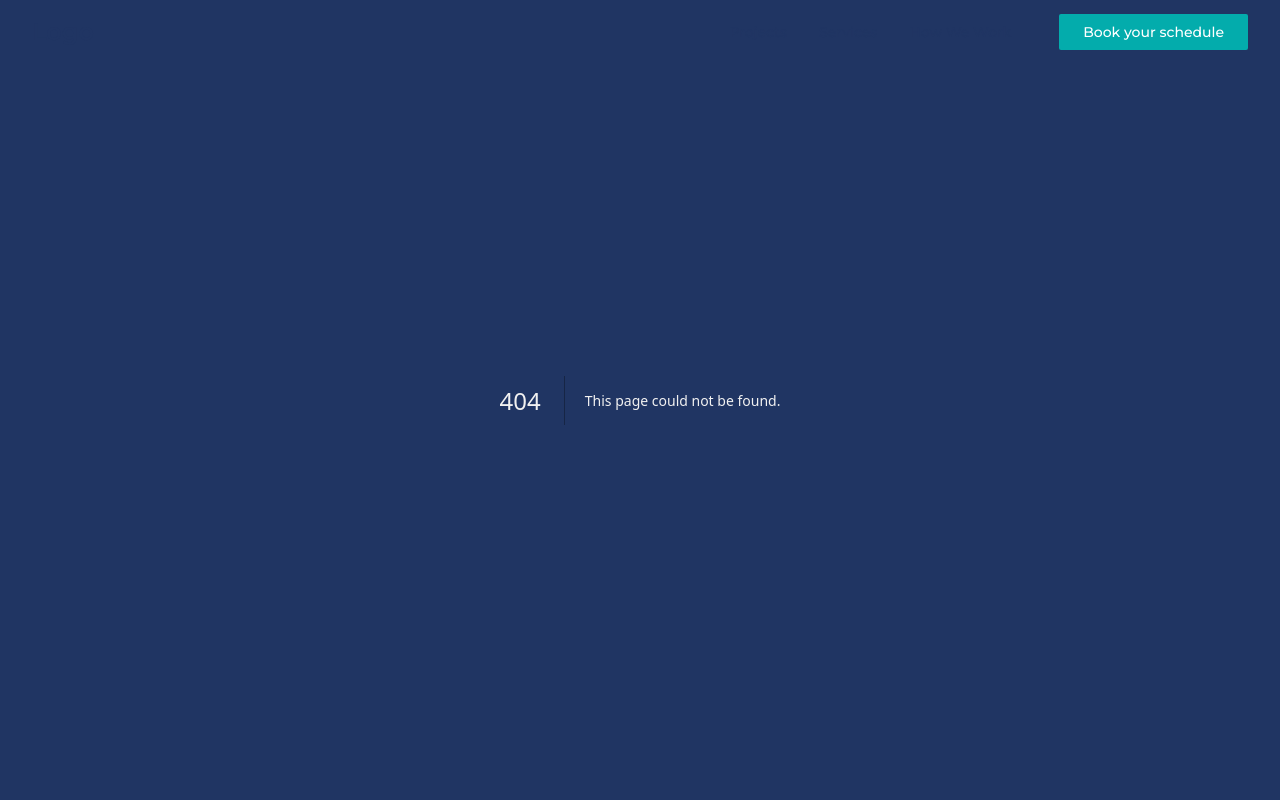
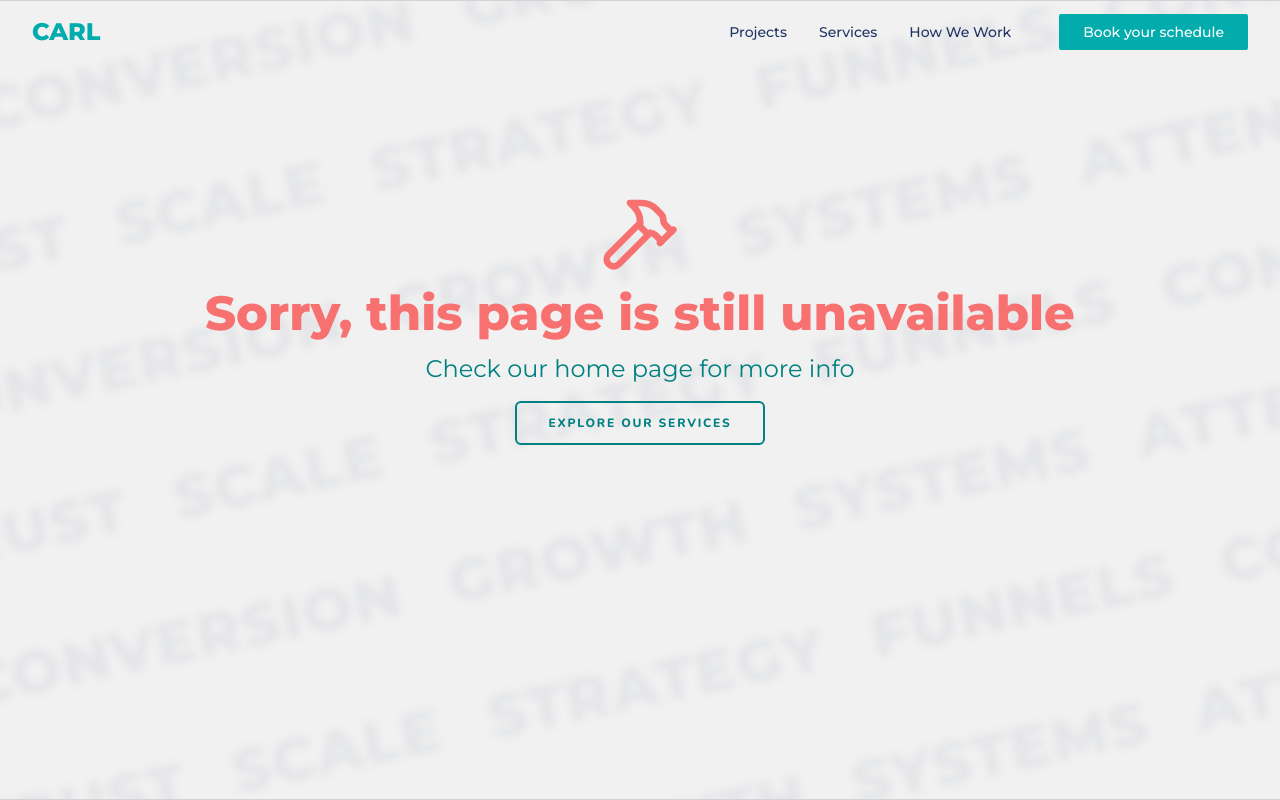
Before and after one commit to synthh27/carl-sobrepena-portfolio, a Next.js app: page /projects in a window 1280 px wide. Before the commit this address had no page. Built offline with nearby package versions, Linux system fonts and the light colour scheme.

Commit message:
Updated CTA Links

```diff
--- a/app/layout.js
+++ b/app/layout.js
@@ -90,8 +90,8 @@ export const viewport = {
 
 export default function RootLayout({ children }) {
   return (
-    <html lang="en" className={`${montserrat.variable} ${inter.variable} ${nunito.variable}`}>
-      <body className="font-body bg-paper-dim text-ink antialiased">
+    <html lang="en" className={`${montserrat.variable} ${inter.variable} ${nunito.variable} scroll-smooth`}>
+      <body className=" font-body bg-paper-dim text-ink antialiased">
         <Navbar />
         {children}
       </body>
--- /dev/null
+++ b/app/projects/page.js
@@ -0,0 +1,77 @@
+'use client'
+import React, { useEffect, useRef, useState } from 'react'
+import ScrollingWordsBackground from '@/components/ScrollingWordsBackground'
+import { Hammer } from 'lucide-react'
+
+const page = () => {
+  const sectionRef = useRef(null);
+  const [isVisible, setIsVisible] = useState(false);
+  const bgWords = [
+    "STRATEGY",
+    "FUNNELS",
+    "CONVERSION",
+    "GROWTH",
+    "SYSTEMS",
+    "ATTENTION",
+    "TRUST",
+    "SCALE",
+  ];
+
+  useEffect(() => {
+    const node = sectionRef.current
+    if (!node) return
+
+    const observer = new IntersectionObserver(
+      ([entry]) => {
+        if (entry.isIntersecting) {
+          setIsVisible(true)
+          observer.unobserve(node) // only trigger once
+        }
+      },
+      {
+        threshold: 0.2, // fire once ~20% of the section is visible
+        rootMargin: '0px 0px -10% 0px', // trigger slightly before it fully enters
+      }
+    )
+
+      observer.observe(node)
+      return () => observer.disconnect()
+    }, []);
+  return (
+    <section
+      ref={sectionRef}
+      id="contact-banner"
+      className={`relative min-h-screen w-full overflow-hidden px-8 py-16 lg:py-28 sm:px-8 border-b border-t border-line bg-ink transition-all duration-1000 ease-out ${
+          isVisible ? 'opacity-100 translate-y-0' : 'opacity-0 translate-y-12'
+      }`}
+  >
+      <style>{`
+          @keyframes rotateBorder {
+          0%{
+              border-color: #005050;
+          }
+          100% {
+              border-color: #008080;
+          }
+      `}</style>
+      <ScrollingWordsBackground words={bgWords} />
+      <div className='relative flex flex-col pt-20  w-full min-h-full mx-auto max-w-6xl text-center font-display gap-4'>
+        <Hammer className='mx-auto text-red-400 size-20 self-center'/>
+        <h2 className='mx-auto max-w-5xl font-bold text-red-400 text-5xl'>Sorry, this page is still unavailable</h2>
+        <p className='mx-auto max-w-4xl text-brass text-2xl lg:text-2xl'>Check our home page for more info</p>
+        <div className="w-full flex flex-col sm:flex-row items-center justify-center gap-4">
+          <a
+            onClick={() => handleNavClick('/')}
+            href="/"
+            className="w-full sm:w-fit font-mono font-bold rounded-md text-xs md:text-md uppercase tracking-[0.15em] bg-transparent border-brass px-8 py-3 text-brass transition-colors hover:text-brass-soft hover:border-brass-soft hover:shadow-xl border-2"
+          >
+            Explore our services
+          </a>
+        </div>
+      </div>
+
+    </section>
+  )
+}
+
+export default page
--- a/components/NavBar.jsx
+++ b/components/NavBar.jsx
@@ -38,9 +38,10 @@ export default function Navbar() {
           <div className="flex-shrink-0">
             <button
               onClick={() => handleNavClick('/')}
-              className="text-2xl font-semibold text-paper-dim hover:text-brass-soft transition-colors"
+              className="text-2xl font-bold uppercase text-brass-soft hover:text-brass transition-colors"
+
             >
-              Logo
+              Carl
             </button>
           </div>
 
@@ -55,7 +56,7 @@ export default function Navbar() {
               <span className="absolute bottom-0 left-0 w-0 h-0.5 bg-brass-soft group-hover:w-full transition-all duration-300"></span>
             </button>
             <button
-              onClick={() => handleNavClick('/services')}
+              onClick={() => handleNavClick('/#services')}
               className="text-sm text-paper-dim font-medium hover:text-brass-soft transition-colors relative group"
             >
               Services
@@ -99,7 +100,7 @@ export default function Navbar() {
 
             {/* Another Nav Link */}
             <button
-              onClick={() => handleNavClick('/work')}
+              onClick={() => handleNavClick('/#how-we-work')}
               className="text-sm text-paper-dim font-medium hover:text-brass-soft transition-colors relative group"
             >
               How We Work
@@ -108,7 +109,7 @@ export default function Navbar() {
 
             {/* CTA Button */}
             <button
-              onClick={() => handleNavClick('/contact')}
+              onClick={() => handleNavClick('https://cal.com/carl-sobrepena-3fexby/15min')}
               className="ml-4 px-6 py-2 bg-brass-soft text-white text-sm font-medium rounded-sm hover:bg-brass transition-all duration-200 active:scale-95"
             >
               Book your schedule
--- a/sections/landingPage/ContactBanner.jsx
+++ b/sections/landingPage/ContactBanner.jsx
@@ -41,7 +41,7 @@ const ContactBanner = () => {
 
         <section
             ref={sectionRef}
-            id="problem-banner"
+            id="contact-banner"
             className={`relative w-full overflow-hidden px-8 py-16 lg:py-28 sm:px-8 border-b border-t border-line bg-brass-soft transition-all duration-1000 ease-out ${
                 isVisible ? 'opacity-100 translate-y-0' : 'opacity-0 translate-y-12'
             }`}
--- a/sections/landingPage/Hero.jsx
+++ b/sections/landingPage/Hero.jsx
@@ -37,10 +37,6 @@ export default function Hero() {
       return () => observer.disconnect()
     }, [])
   return (
-    // <section
-    //   id="hero"
-    //   className="relative overflow-hidden border-b border-b-brass-soft bg-paper px-8 py-24 sm:px-16"
-    // >
     <section
       ref={sectionRef}
       id="hero"
@@ -69,7 +65,7 @@ export default function Hero() {
             Book a Clarity Call
           </a>
           <a
-            href="#projects"
+            href="#services"
             className="w-full sm:w-fit font-mono font-semibold rounded-md text-xs md:text-md uppercase tracking-[0.15em] bg-transparent border-brass px-8 py-3 text-brass transition-colors hover:text-brass-soft hover:border-brass-soft hover:shadow-xl border-2"
           >
             Check Our Works →
--- a/sections/landingPage/ProfileSection.jsx
+++ b/sections/landingPage/ProfileSection.jsx
@@ -50,7 +50,7 @@ const ProfileSection = () => {
                   <span className='block text-[0.6rem] lg:text-[.65rem] text-ink-dim font-thin'>100% free 15 min call.  Zero Commitment.</span>
                 </a>
                 <a
-                  href="#projects"
+                  href="#how-we-work"
                   className="w-full font-display font-semibold rounded-md text-xs  uppercase tracking-wide border-brass px-8 py-3 text-ink transition-colors hover:text-ink/80 hover:border-brass/90 hover:shadow-xl border"
                 >
                   Check our work process →
@@ -64,7 +64,7 @@ const ProfileSection = () => {
                   </h2>
                   <div className="w-fit flex items-center justify-center gap-12">
                     <a
-                      href="https://linkedin.com/in/your-profile"
+                      href="https://linkedin.com/in/carl-sobrepena"
                       target="_blank"
                       rel="noopener noreferrer"
                       className="text-ink-dim hover:text-brass-soft transition-colors duration-300"
@@ -82,7 +82,7 @@ const ProfileSection = () => {
                       <FaInstagram size={32} />
                     </a>
                     <a
-                      href="https://facebook.com/your-profile"
+                      href="https://www.facebook.com/carl.sobrepena.wcd"
                       target="_blank"
                       rel="noopener noreferrer"
                       className="text-ink-dim hover:text-brass-soft transition-colors duration-300"
--- a/sections/landingPage/Services.jsx
+++ b/sections/landingPage/Services.jsx
@@ -82,7 +82,7 @@ const Services = () => {
           {description}
         </p>
         <a
-          href="#projects"
+          href="/projects"
           className="w-full mt-auto text-center font-mono font-semibold rounded-sm text-xs md:text-md uppercase tracking-[0.15em] bg-transparent border-paper-dimmer/30 px-2 py-2 text-paper-dim/60 transition-colors  hover:border-paper-dimmer/50 hover:text-paper-dim/70 hover:bg-paper-dim/5 hover:shadow-sm border"
         >
           Sample Projects →
```
Also changed, not shown: sections/landingPage/HowWeWork.jsx (+10 -9 lines).
